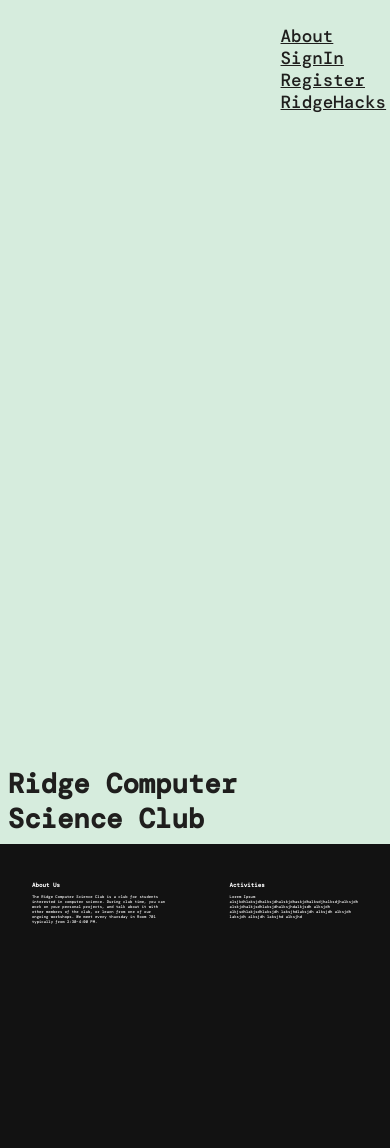
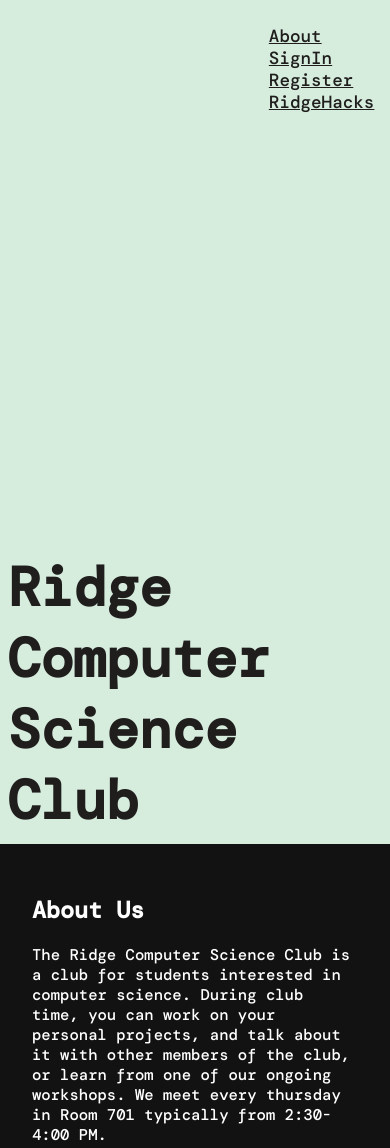
Before and after one commit to akhilvanka/rcsc-homepage, a plain HTML site: page index.html in a window 390 px wide. Shown: the top 1148 px of the page. Before the commit the page ends 960 px from the top, so only its background shows below. Drawn offline with nearby package versions, Linux system fonts and the light colour scheme; a web font is replaced by a local one.

Commit message:
Added mobile support

```diff
--- a/css/style.css
+++ b/css/style.css
@@ -11,18 +11,18 @@
 }
 
 ::-webkit-scrollbar-track {
-  background-color: transparent;
+  background-color: #d6ecdd;
 }
 
 ::-webkit-scrollbar-thumb {
-  background-color: #d3e0e8;
+  background-color: #1f1e1d;
   border-radius: 20px;
   border: 6px solid transparent;
   background-clip: content-box;
 }
 
 ::-webkit-scrollbar-thumb:hover {
-  background-color: #b8c5d2;
+  background-color: #636970;
 }
 
 body {
@@ -39,19 +39,22 @@ a {
   color: inherit;
 }
 
-/* @media screen and (max-width: 1000px) {
-    body {
-        flex-direction: column;
-        height: unset;
-        overflow: unset;
-        overflow-x: hidden;
+@media screen and (max-width: 1000px) {
+    #header {
+        font-size: 14vw !important;
     }
-
-    body > div {
-        flex: 1;
-        height: unset;
+    #content {
+        font-size: 4vw !important;
+        flex-direction: column !important;
     }
-} */
+    #stuff {
+        max-width: 20rem !important;
+    }
+    .menu {
+        top: 3vh !important;
+        right: 4vw !important;
+    }
+}
 
 #div1 {
   background-color: #d6ecdd;
--- a/index.html
+++ b/index.html
@@ -3,8 +3,9 @@
 
 <head>
     <meta charset="UTF-8">
-    <title>Privacy Policy</title>
+    <title>RCSC</title>
     <link rel="stylesheet" type="text/css" href="css/style.css">
+    <meta name="viewport" content="width=device-width, initial-scale=1">
 </head>
 
 <body>
@@ -41,7 +42,7 @@
         </div>
         <div id="stuff">
             <h2>Activities</h2>
-            <p>Lorem Ipsum alsjkdhlaksjdhalksjdhalskjdhaskjdhalksdjhalksdjhalksjdh alskjdhalkjsdhlaksjdhalksjhdalkjsdh alksjdh alkjsdhlakjsdhlaksjdh laksjhdlaksjdh alksjdh alksjdh laksjdh alksjdh laksjhd alksjhd</p>
+            <p>Lorem Ipsum alsjkdhlaksjdhalksjdhalskj dhaskjdhalksdjhalksdjhalksjdh alskjdhalkjsdhlaksjdhalksjhdalkjsdh alksjdh alkjsdhlakjsdhlaksjdh laksjhdlaksjdh alksjdh alksjdh laksjdh alksjdh laksjhd alksjhd</p>
         </div>
     </div>
 </body>
```
